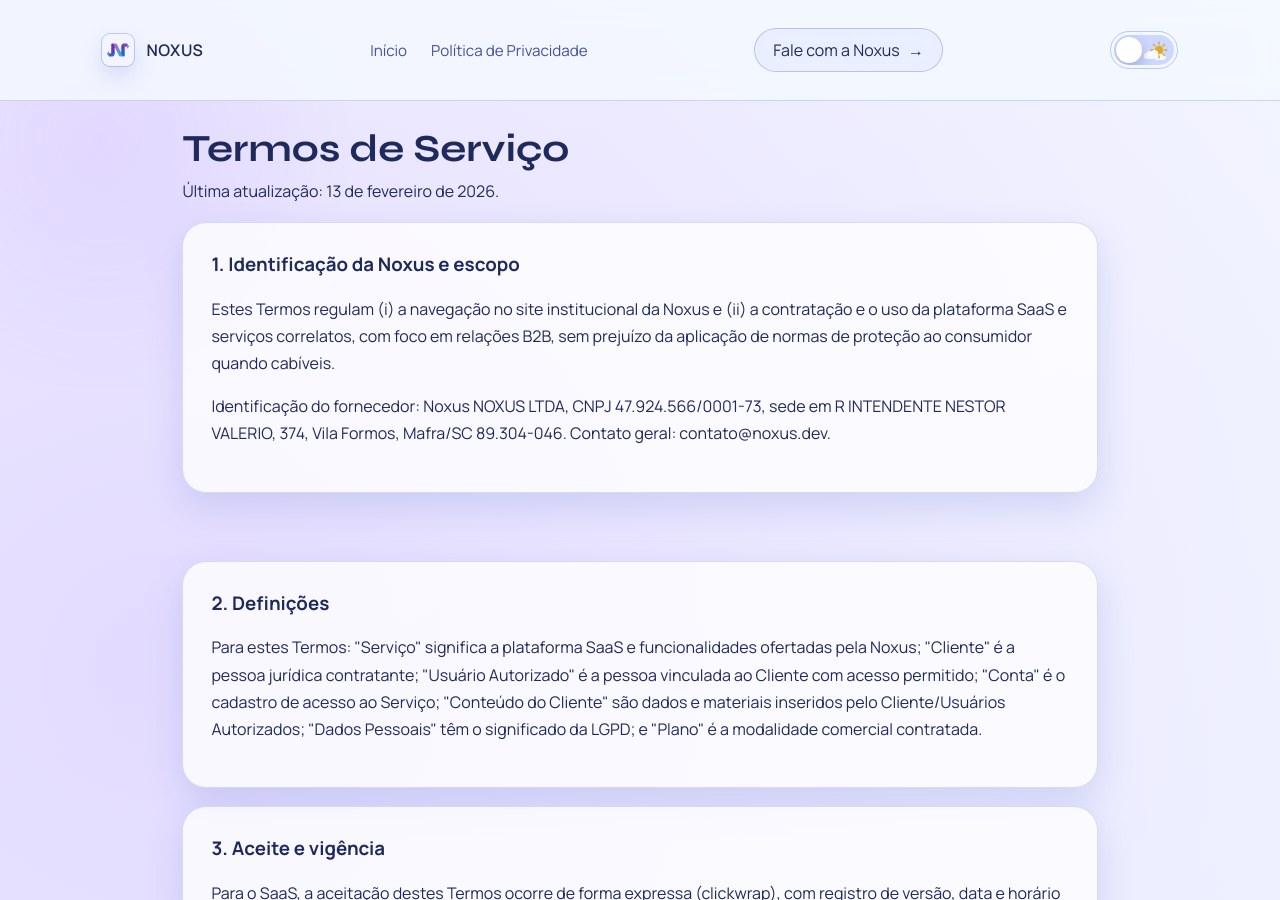
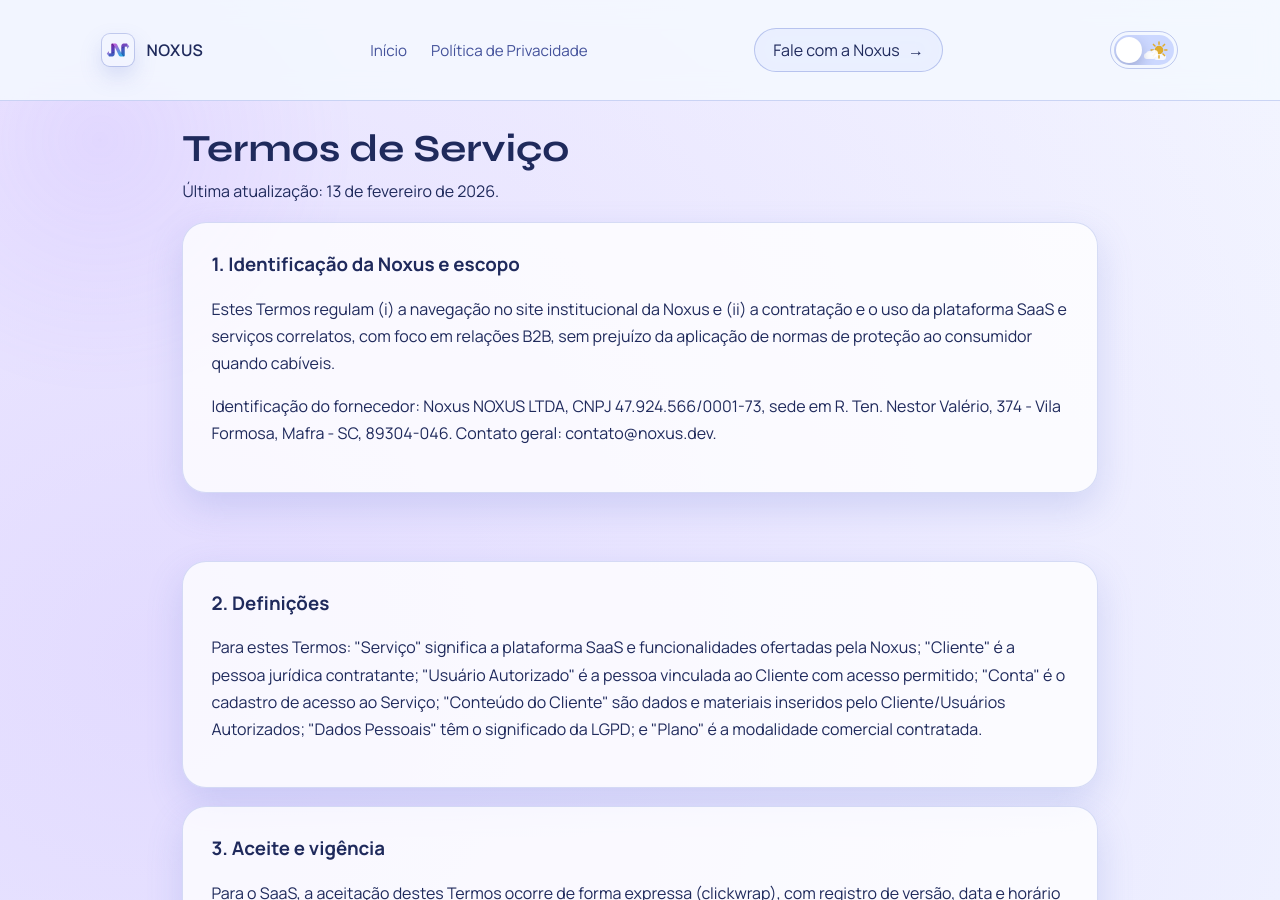
Before and after one commit to NereuOliveira/noxus-website, a Jekyll site: the page built from terms.html, in a window 1280 px wide and 900 px high. Built offline with Jekyll 4.4.1, drawn with Linux system fonts in a browser that asks for light colours.

Commit message:
docs(terms): normalize supplier address format

```diff
--- a/terms.html
+++ b/terms.html
@@ -36,7 +36,7 @@ description: Termos de serviço da Noxus.
         </p>
         <p>
           Identificação do fornecedor: Noxus NOXUS LTDA, CNPJ 47.924.566/0001-73,
-          sede em R INTENDENTE NESTOR VALERIO, 374, Vila Formos, Mafra/SC 89.304-046.
+          sede em R. Ten. Nestor Valério, 374 - Vila Formosa, Mafra - SC, 89304-046.
           Contato geral: contato@noxus.dev.
         </p>
       </div>
```
